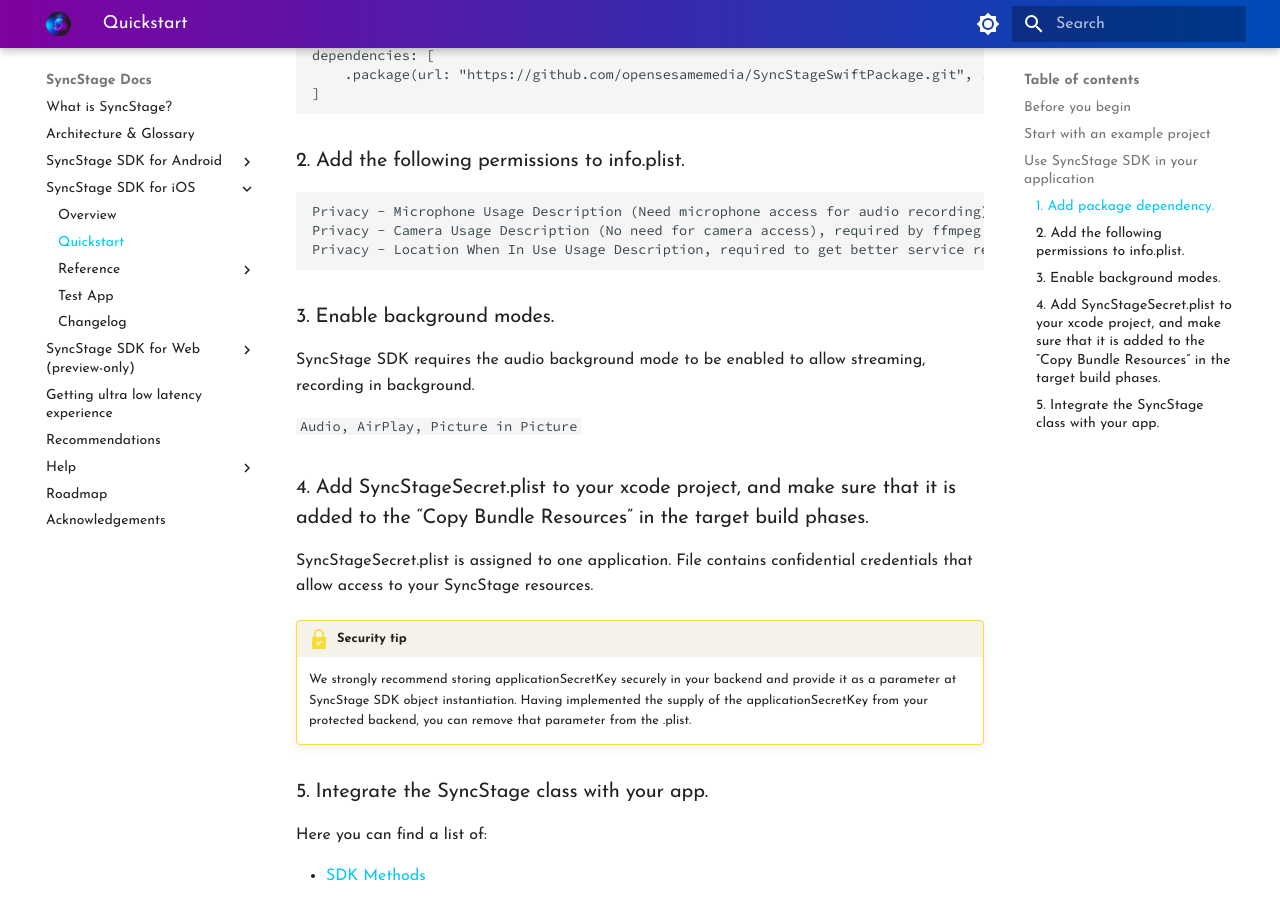
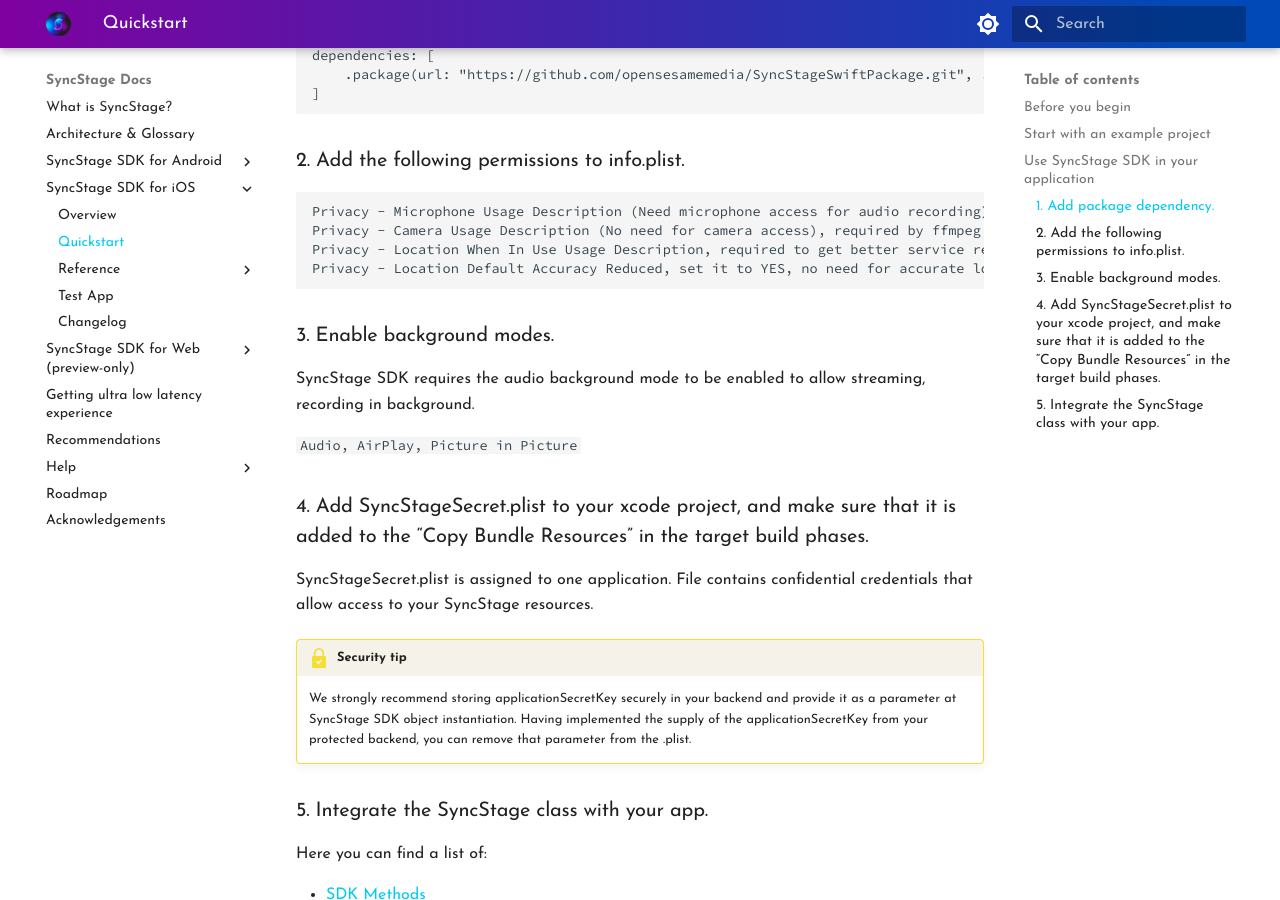
Before and after one commit to opensesamemedia/syncstage-docs, an MkDocs documentation site: the page built from docs/ios/quickstart.md, in a window 1280 px wide and 900 px high, scrolled down 642 px. Built offline with MkDocs 1.6.1 and Material for MkDocs 9.7.7, drawn with Linux system fonts in a browser that asks for light colours.

Commit message:
SYN-2359 - Add docs for 0.5.0

````diff
--- a/docs/ios/quickstart.md
+++ b/docs/ios/quickstart.md
@@ -25,6 +25,7 @@
 Privacy - Microphone Usage Description (Need microphone access for audio recording)
 Privacy - Camera Usage Description (No need for camera access), required by ffmpeg
 Privacy - Location When In Use Usage Description, required to get better service results
+Privacy - Location Default Accuracy Reduced, set it to YES, no need for accurate location.
 
 ```
 
````
